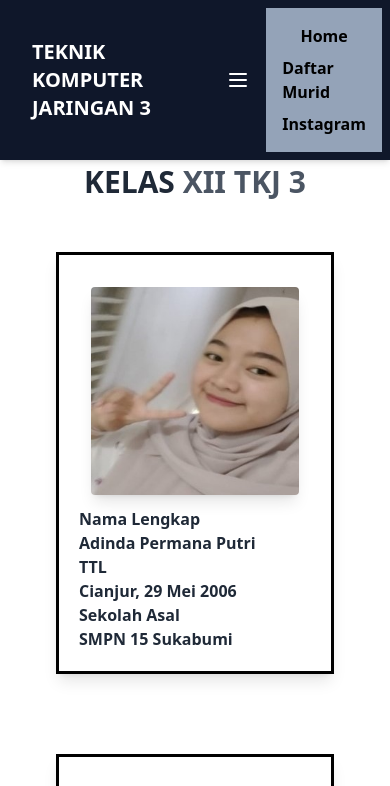
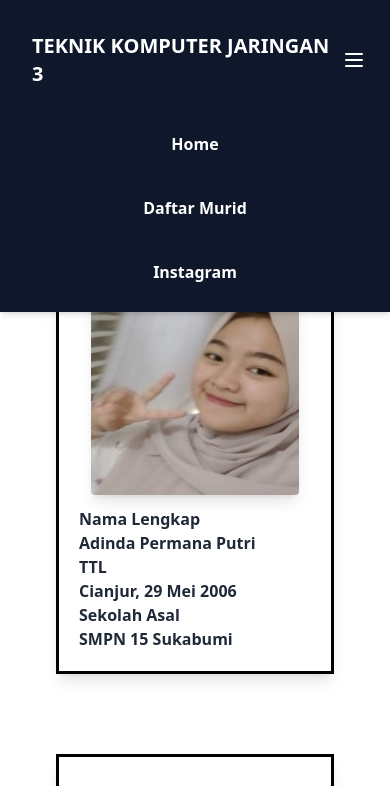
Before and after one commit to Rostfoldx/XIITKJ3, a website: page daftar.html in a window 390 px wide. Both pictures are taken after a click on the button 354 px from the left and 60 px from the top of the page. Shown: the top 786 px of the page. Drawn offline with nearby package versions, Linux system fonts and the light colour scheme; files that its build step writes are made by us from their sources.

Commit message:
fix navbar

```diff
--- a/daftar.html
+++ b/daftar.html
@@ -25,7 +25,7 @@
       <!-- NAvBAr Start -->
       <div
         x-data="{ open: false }"
-        class="navbar bg-slate-900 shadow-md fixed w-full top-0 z-50"
+        class="navbar bg-slate-900 shadow-md flex flex-col items-center justify-center fixed w-full top-0 z-50"
       >
         <div
           class="text-white container mx-auto flex justify-between items-center p-4"
@@ -53,21 +53,21 @@
             <ul class="lg:flex space-x-4 mr-5">
               <li>
                 <a
-                  class="text-white font-semibold hover:text-black active:underline"
-                  href="index.html"
+                  class="text-white font-semibold hover:text-slate-400 active:underline"
+                  href="#"
                   >Home</a
                 >
               </li>
               <li>
                 <a
-                  class="text-white font-semibold hover:text-black active:underline"
-                  href="#"
+                  class="text-white font-semibold hover:text-slate-400 active:underline"
+                  href="daftar.html"
                   >Daftar Murid</a
                 >
               </li>
               <li>
                 <a
-                  class="text-white font-semibold hover:text-black active:underline"
+                  class="text-white font-semibold hover:text-slate-400 active:underline"
                   href="https://instagram.com/teknikthree.zie"
                   target="_blank"
                   >Instagram</a
@@ -76,25 +76,27 @@
             </ul>
           </div>
         </div>
-        <div x-show="open" class="lg:hidden">
+        <div x-show="open" class="lg:hidden justify-center items-center flex">
           <ul
-            class="bg-slate-400 p-4 justify-center items-center flex flex-col gap-2"
+            class="justify-center items-center text-center flex flex-col w-full h-full"
           >
-            <li class="">
+            <li class="hover:bg-slate-400 px-72 py-5">
               <a
-                class="text-black font-semibold hover:underline"
+                class="text-white font-semibold hover:underline"
                 href="index.html"
                 >Home</a
               >
             </li>
-            <li>
-              <a class="text-black font-semibold hover:underline" href="#"
+            <li class="hover:bg-slate-400 px-72 py-5">
+              <a
+                class="text-white font-semibold whitespace-nowrap hover:underline"
+                href="#"
                 >Daftar Murid</a
               >
             </li>
-            <li>
+            <li class="hover:bg-slate-400 px-72 py-5">
               <a
-                class="text-black font-semibold hover:underline"
+                class="text-white font-semibold hover:underline"
                 href="https://instagram.com/teknikthree.zie"
                 target="_blank"
                 >Instagram</a
```
Also changed, not shown: index.html (+9 -9 lines).
